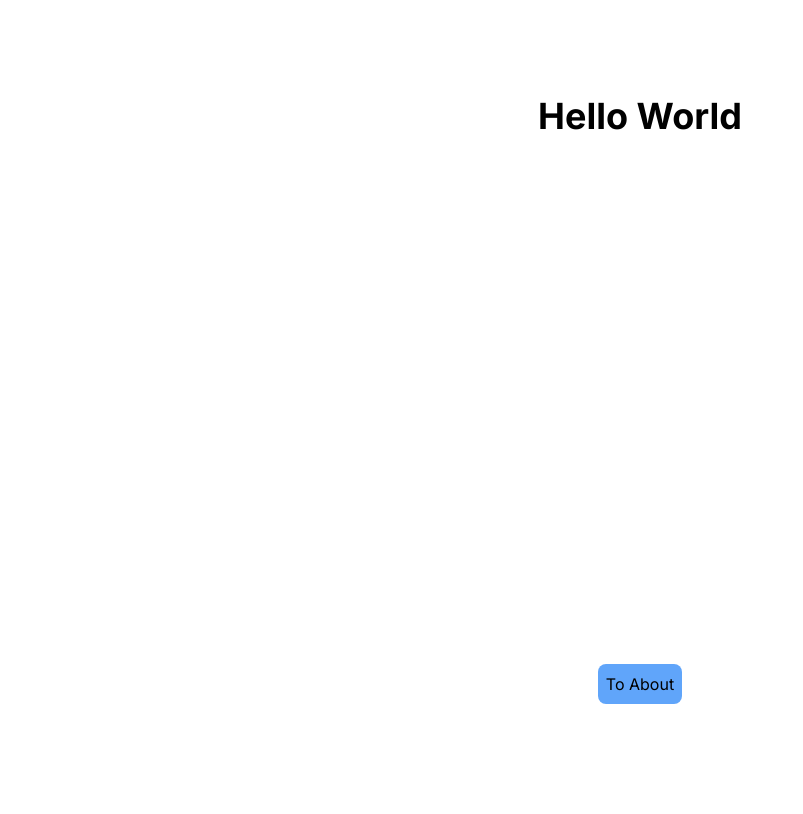
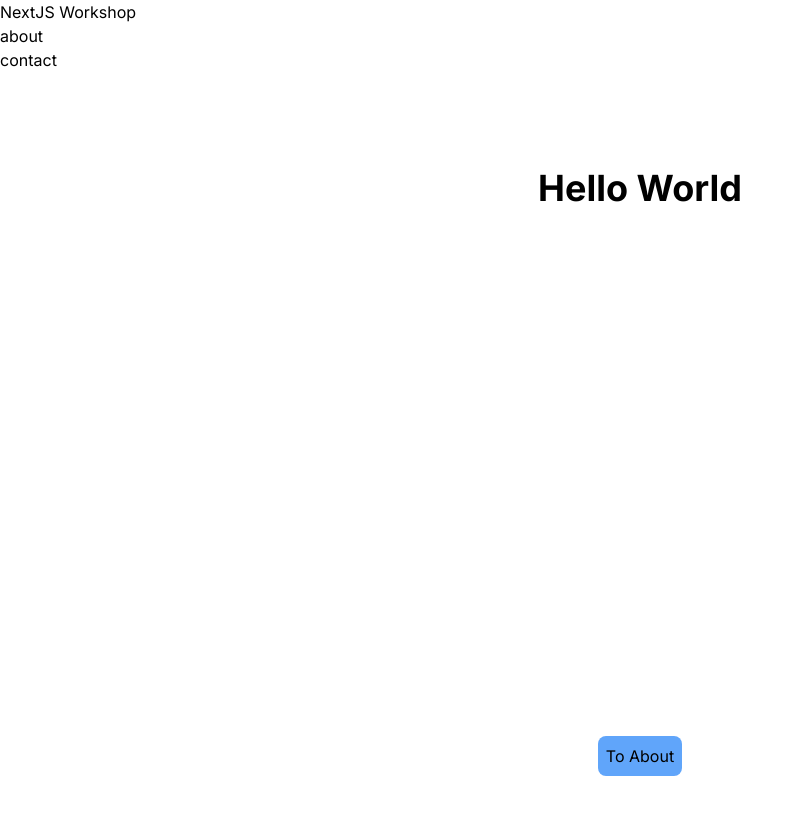
Before and after one commit to kaliberda97/project-next.js, a Next.js app in the folder workshop-next-js/: page / in a window 1280 px wide. Shown: the top 814 px of the page, without its empty margins (0-803 px from the left). Built offline with nearby package versions, Linux system fonts and the light colour scheme.

Commit message:
add components

```diff
--- a/workshop-next-js/app/layout.js
+++ b/workshop-next-js/app/layout.js
@@ -1,5 +1,6 @@
 import { Inter } from "next/font/google";
 import "./globals.css";
+import Navbar from "@/components/Navbar";
 
 const inter = Inter({ subsets: ["latin"] });
 
@@ -11,7 +12,10 @@ export const metadata = {
 export default function RootLayout({ children }) {
   return (
     <html lang="en">
-      <body className={inter.className}>{children}</body>
+      <body className={inter.className}>
+        <Navbar/>
+        <main className="container mx-auto">{children}</main>
+        </body>
     </html>
   );
 }
--- /dev/null
+++ b/workshop-next-js/components/Navbar.jsx
@@ -0,0 +1,27 @@
+import Link from 'next/link'
+
+
+const Navbar = () => {
+    const links = [
+      { href: '/about', label: 'about' },
+      { href: '/contact', label: 'contact' },
+    ];
+
+    return (
+      <nav>
+        <div>
+          <h1>NextJS Workshop</h1>
+        </div>
+        <ul>
+          {links.map((link) => {
+            return (<li key={link.href}>
+            <Link href={link.href}>{link.label}</Link>
+             </li>
+            );
+          })}
+        </ul>
+      </nav>
+    );
+  };
+
+  export default Navbar;
```
